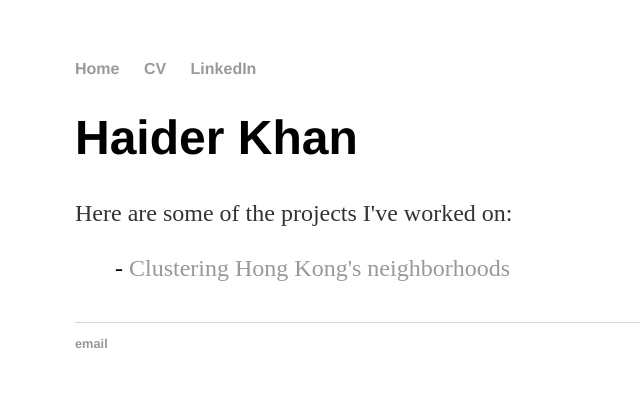
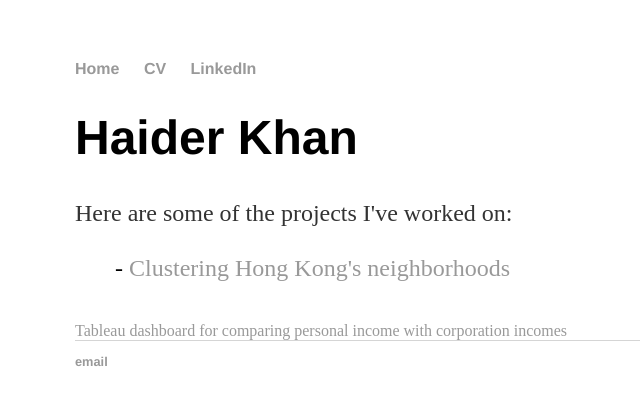
Before and after one commit to h2kh/h2kh.github.io, a Jekyll site: the page built from index.html, in a window 1280 px wide. Shown: the top 405 px of the page, without its empty margins (117-757 px from the left). Built offline with Jekyll 4.4.1, drawn with Linux system fonts in a browser that asks for light colours.

Commit message:
Update index.html

```diff
--- a/index.html
+++ b/index.html
@@ -14,4 +14,6 @@ title: Data Science projects
 	  {% endfor %}
 	</ul>
 
+	<a href="https://public.tableau.com/views/Comparingpersonalandcorporationincome/Dashboard?:embed=y&:display_count=yes&:origin=viz_share_link">Tableau dashboard for comparing personal income with corporation incomes</a>
+
 </div><!-- /.blurb -->
```
